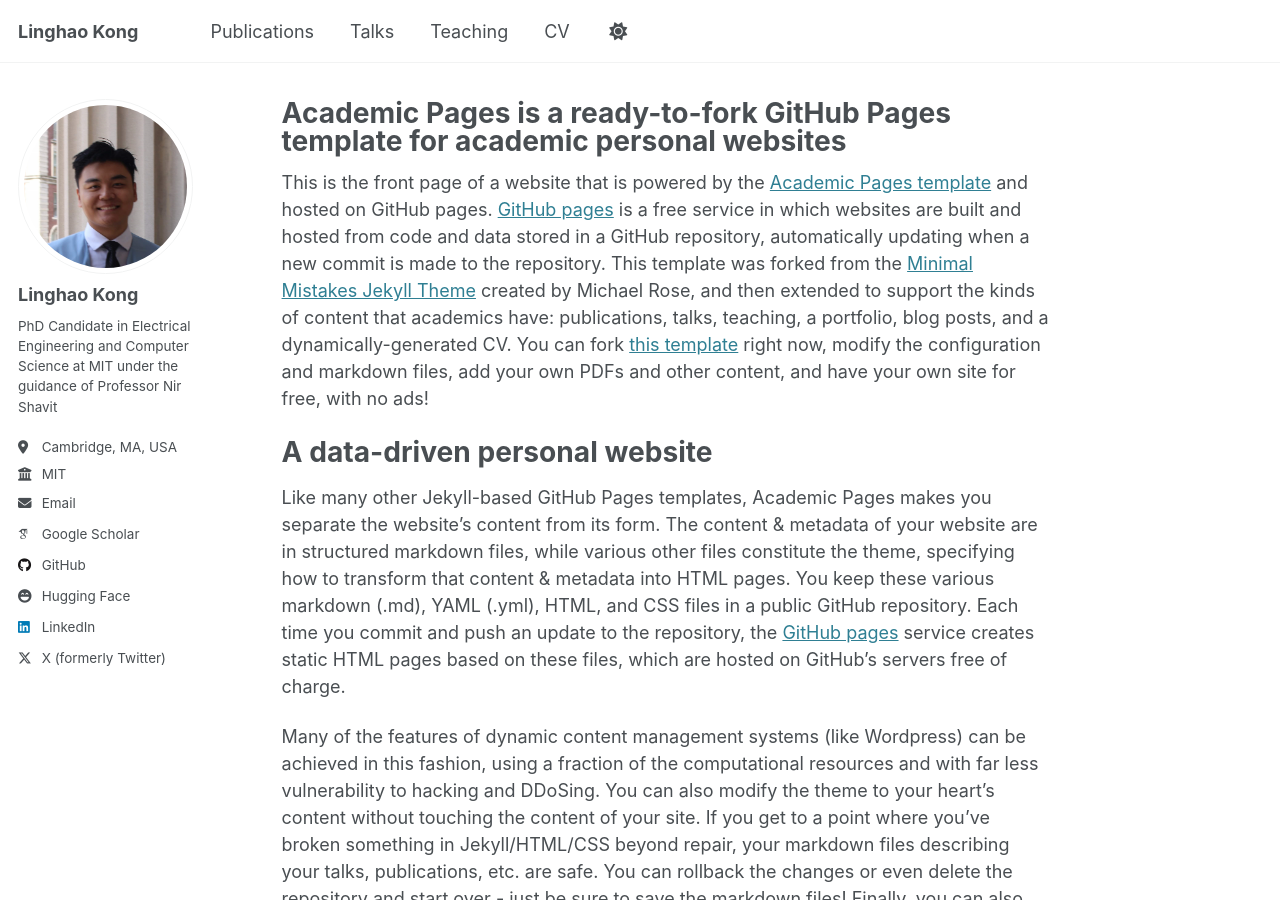
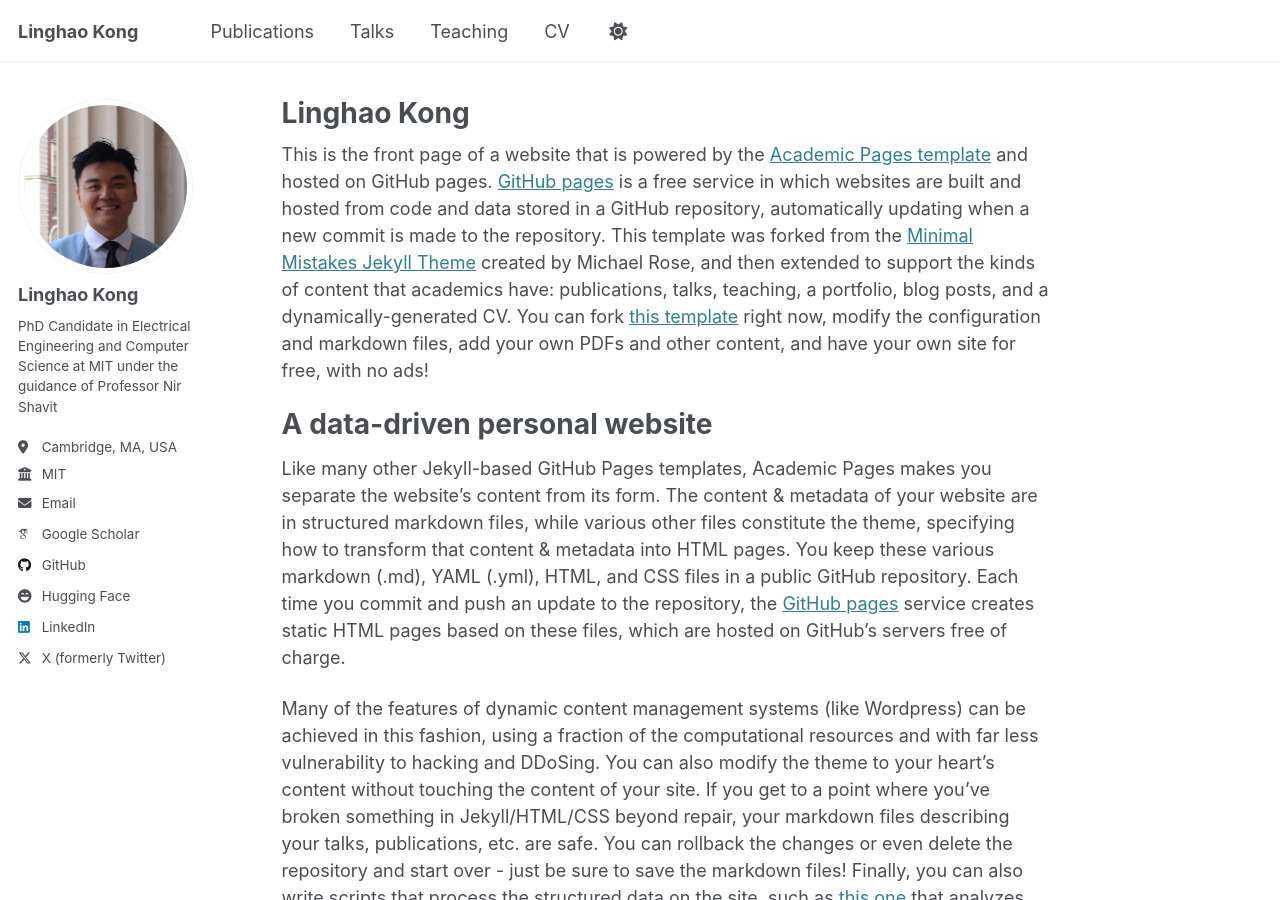
Before and after one commit to Lin-K76/Lin-K76.github.io, a Jekyll site: the page built from _pages/about.md, in a window 1280 px wide and 900 px high. Built offline with Jekyll 4.4.1, drawn with Linux system fonts in a browser that asks for light colours; some web fonts are replaced.

Commit message:
Tries to update title

```diff
--- a/_pages/about.md
+++ b/_pages/about.md
@@ -1,6 +1,6 @@
 ---
 permalink: /
-title: "Academic Pages is a ready-to-fork GitHub Pages template for academic personal websites"
+title: "Linghao Kong"
 author_profile: true
 redirect_from:
   - /about/
```
